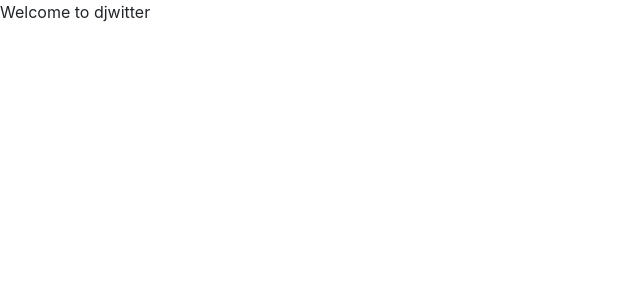
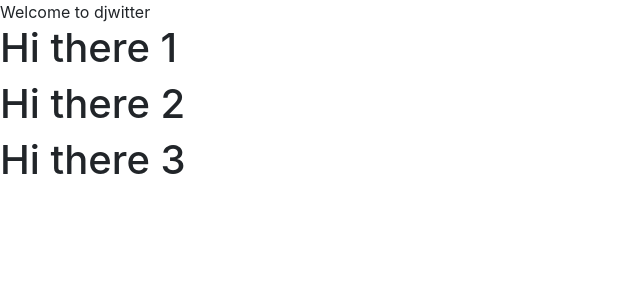
Before and after one commit to somator/djwitter, a Django app: page / in a window 1280 px wide. Shown: the top 300 px of the page, without its empty margins (0-640 px from the left). Run offline with Django 3.2, Linux system fonts and the light colour scheme; some libraries are stand-ins or nearby versions.

Commit message:
replace html content with javascript

```diff
--- a/templates/pages/home.html
+++ b/templates/pages/home.html
@@ -3,7 +3,19 @@
 {% block content %}
 Welcome to djwitter
 
+<div id='tweets'>
+    Replace me
+</div>
+
 <script>
+const tweetsElement = document.getElementById("tweets") // get an html element
+tweetsElement.innerHTML = 'Loading...' // set new html in that element
+
+var el1 = "<h1>Hi there 1</h1>"
+var el2 = "<h1>Hi there 2</h1>"
+var el3 = "<h1>Hi there 3</h1>"
+tweetsElement.innerHTML = el1 + el2 + el3
+
 const xhr = XMLHttpRequest()
 const method = 'GET'
 const url = "/tweets"
```
